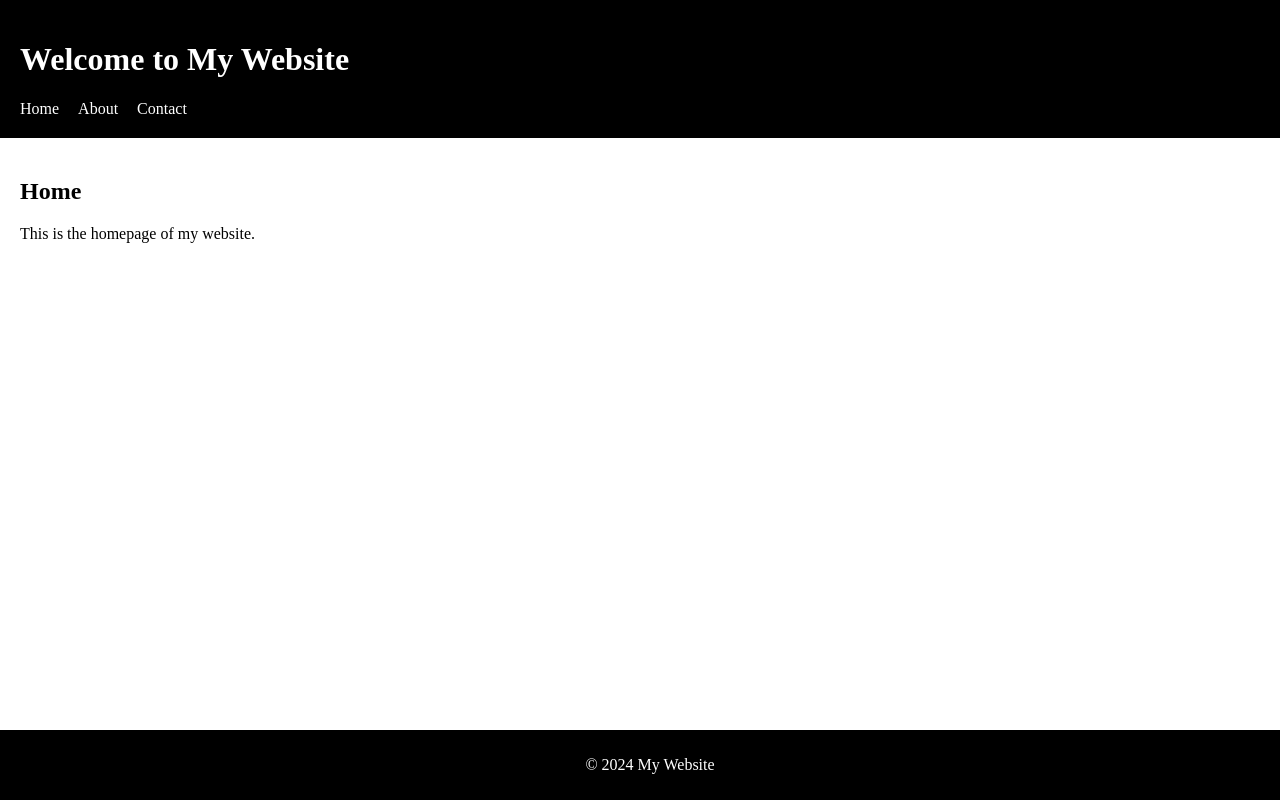
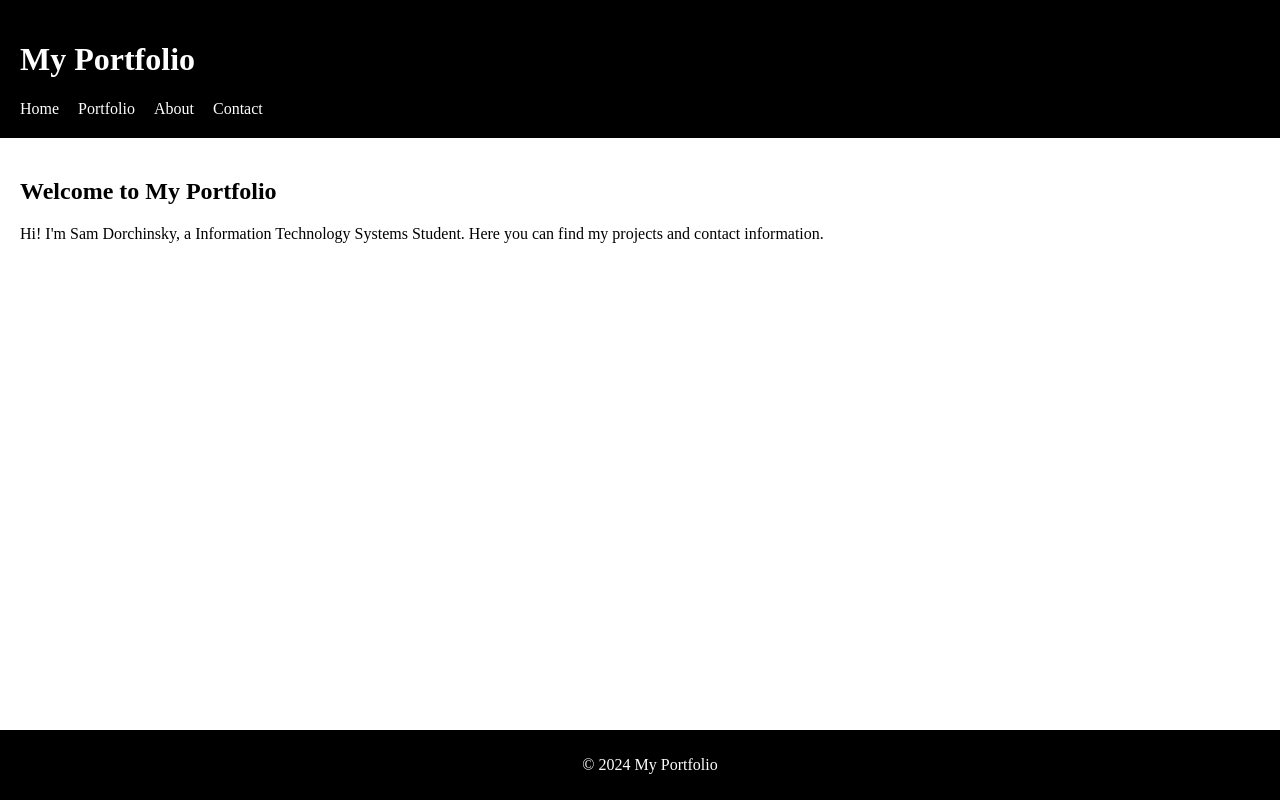
Before and after one commit to SamDSky/SamDSky.github.io, a plain HTML site: page index.html in a window 1280 px wide. Drawn offline with Linux system fonts and the light colour scheme.

Commit message:
Update index.html

```diff
--- a/index.html
+++ b/index.html
@@ -3,26 +3,27 @@
 <head>
     <meta charset="UTF-8">
     <meta name="viewport" content="width=device-width, initial-scale=1.0">
-    <title>Home - My Portfolio</title>
+    <title>Welcome to My Portfolio</title>
     <link rel="stylesheet" href="styles.css">
 </head>
 <body>
     <header>
-        <h1>Welcome to My Website</h1>
+        <h1>My Portfolio</h1> <!-- Update title -->
         <nav>
             <ul>
                 <li><a href="index.html">Home</a></li>
+                <li><a href="portfolio.html">Portfolio</a></li> <!-- New portfolio link -->
                 <li><a href="about.html">About</a></li>
                 <li><a href="contact.html">Contact</a></li>
             </ul>
         </nav>
     </header>
     <main>
-        <h2>Home</h2>
-        <p>This is the homepage of my website.</p>
+        <h2>Welcome to My Portfolio</h2>
+        <p>Hi! I'm Sam Dorchinsky, a Information Technology Systems Student. Here you can find my projects and contact information.</p>
     </main>
     <footer>
-        <p>&copy; 2024 My Website</p>
+        <p>&copy; 2024 My Portfolio</p>
     </footer>
 </body>
 </html>
```
